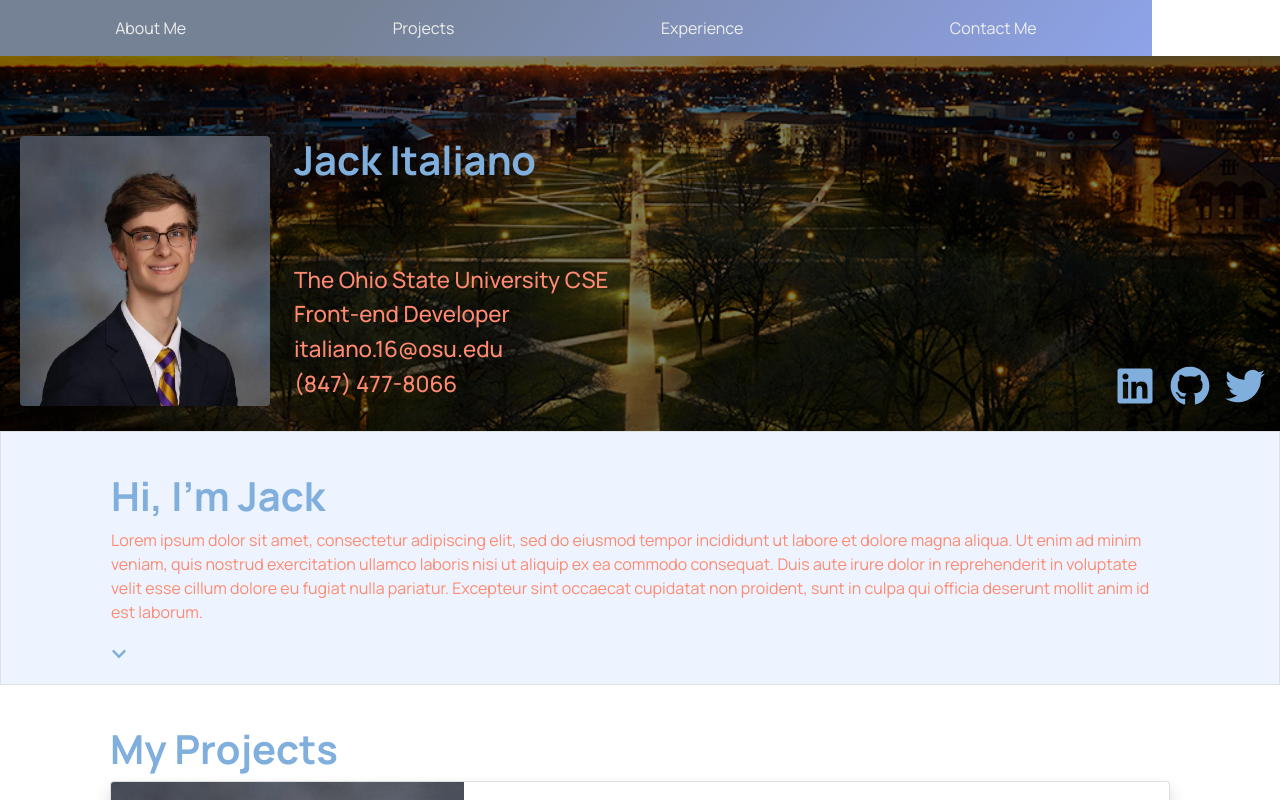
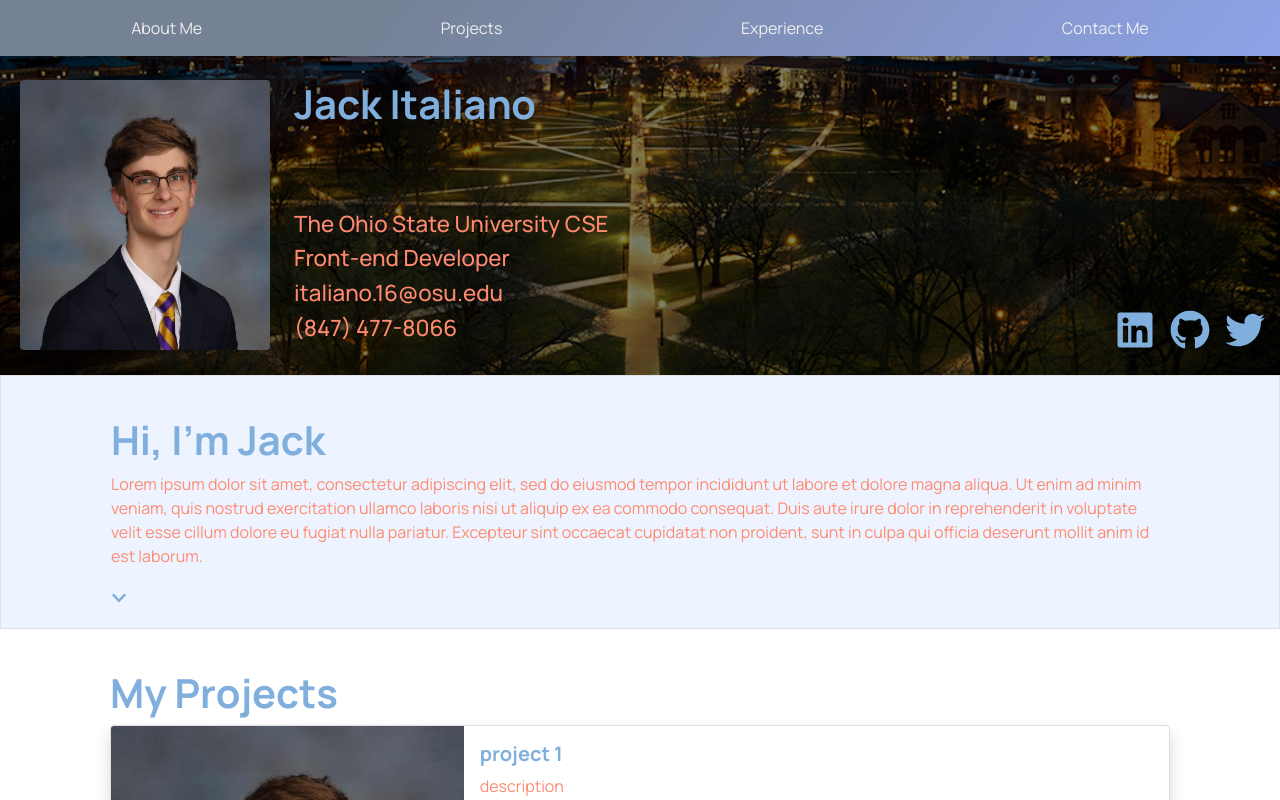
Before and after one commit to jackitaliano/portfolio, a React (Create React App) app: page / in a window 1280 px wide. Shown: the top 800 px of the page. Built offline with nearby package versions, Linux system fonts and the light colour scheme.

Commit message:
added .fixed-nav, fixed .close-navbar-toggler
-.close-navbar-toggler wasn't being hidden properly when not in use nor expanding to entire page when in use

```diff
--- a/src/components/navbar/navbar.css
+++ b/src/components/navbar/navbar.css
@@ -1,4 +1,14 @@
-.round-floating-nav {
+.fixed-nav {
+    position: fixed;
+    z-index: 9000;
+    top: 0;
+    width: 130px;
+    padding: 0;
+}
+
+.round-fixed-nav {
+    z-index: 9000;
+
     border-radius: 0 50px 50px 0;
     padding: 0;
 }
@@ -16,6 +26,8 @@
 
 .nav-item {
     width: fit-content;
+    padding: 0;
+    margin: 0;
 }
 
 .nav-link {
@@ -23,17 +35,24 @@
     color: var(--color-nav-text) !important;
     font-weight: 400px;
     white-space: nowrap;
+    padding-bottom: 0px;
+    margin-bottom: 0;
+    transform: scale(1);
+    transition: transform 1s ease-in;
 }
 
 .nav-link:hover {
-    color: var(--color-hover-text) !important;
+    color: var(--color-dark-hover-text) !important;
+    padding-bottom: 0;
     transform: scale(1.2);
+    transition: transform .15s ease-in;
     border-bottom: 1px solid #fff;
 }
 
 .navbar-toggler:focus,
+.navbar-toggler-icon:focus,
 .navbar-toggler-icon:hover {
-    color: var(--color-hover-text) !important;
+    color: var(--color-light-hover-text) !important;
 }
 
 .navbar-toggler:focus,
@@ -42,28 +61,32 @@
     outline: none !important;
     box-shadow: none !important;
     border: 0 !important;
+    color: var(--color-light-hover-text) !important;
+
 }
 
 /* Click off closes navbar */
 .navbar {
     background: rgb(154, 165, 182);
-    background: linear-gradient(130deg, rgba(154, 165, 182, 1) 0%, rgba(142, 163, 233, 1) 27%);
     max-width: 130px;
+    border-radius: 0 0 50px 0;
     transition: max-width 0.25s ease-out;
-    z-index: 2;
+    z-index: 9000;
 }
 
 .close-navbar-toggler {
     position: absolute;
     top: 0;
     left: 0;
-    height: 100%;
-    width: 100%;
-    z-index: 1;
+    height: 100vh;
+    width: 100vw;
+    z-index: -1;
     cursor: pointer;
 }
 
 .close-navbar-toggler.collapsed {
+    width: 0px;
+    height: 0px;
     z-index: -1;
 }
 
@@ -72,8 +95,12 @@
 
         background: rgb(117, 129, 148);
         background: linear-gradient(130deg, rgba(117, 129, 148, 1) 29%, rgba(142, 163, 233, 1) 100%);
-        max-width: 90%;
+        border-radius: 0;
+        max-width: 100%;
         transition: max-width 0.3s ease-in;
+    }
 
+    .fixed-nav {
+        width: 100%;
     }
 }
```
